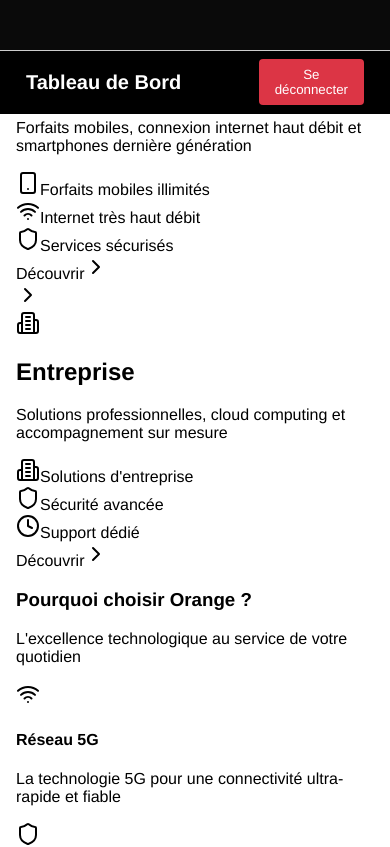
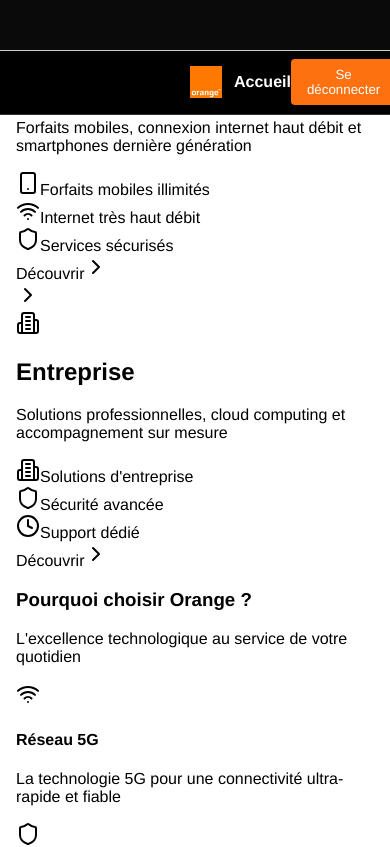
Before and after one commit to amina129/GESTION-PROMO, a React (Create React App) app in the folder frontend/: page /telecom in a window 390 px wide. Shown: the top 847 px of the page. Built offline with nearby package versions, Linux system fonts and the light colour scheme.

Commit message:
css for header

```diff
--- a/frontend/src/components/common/Header.css
+++ b/frontend/src/components/common/Header.css
@@ -1,35 +1,51 @@
 .orange-header {
     position: fixed;
-    top: 50px;  /* placé juste sous la navbar */
+    top: 50px;
     left: 0;
     right: 0;
     height: 64px;
-    background: black;
+    background-color: #000 !important;
     color: white;
     z-index: 900;
+    border-bottom: 1px solid #333;
     display: flex;
     align-items: center;
-    padding: 0 26px;
+    padding: 0 200px 0 120px !important;
+    font-family: 'Segoe UI', 'Roboto', 'Arial', sans-serif;
+    padding-top: 5px !important;
+    padding-bottom: 5px !important;
 }
+
 .header-container {
-    max-width: 1200px;
-    margin: 0 auto;
+    width: 100%;
     display: flex;
     justify-content: space-between;
     align-items: center;
-    width: 100%;
+    padding: 0;
 }
 
 .header-left {
-    flex-shrink: 0;
     display: flex;
     align-items: center;
+    margin-left: 100px !important;
+}
+
+.login-logo {
+    height: 40px !important;
+    width: auto !important;
+    max-width: 40px !important;
+    max-height: 40px !important;
+    margin-right: 16px !important;
+    object-fit: contain;
+    display: block;
 }
 
 .header-title {
-    font-size: 1.25rem;
-    font-weight: bold;
+    font-size: 20px !important;
+    font-weight: 600;
     margin: 0;
+    white-space: nowrap;
+    line-height: 1.2;
 }
 
 .header-right {
@@ -39,38 +55,76 @@
 }
 
 .system-name {
-    font-size: 0.875rem;
-    display: none; /* Masqué sur mobile */
+    font-size: 0.9rem;
+    color: #ccc;
+    display: none;
 }
 
 .user-profile {
     display: flex;
     align-items: center;
-    background-color: rgba(255, 255, 255, 0.2);
-    border-radius: 9999px;
-    padding: 4px 12px 4px 8px;
+    background-color: rgba(255, 255, 255, 0.1);
+    border-radius: 999px;
+    padding: 6px 12px;
     cursor: pointer;
     transition: background-color 0.2s;
+    white-space: nowrap;
 }
 
 .user-profile:hover {
-    background-color: rgba(255, 255, 255, 0.3);
+    background-color: rgba(255, 255, 255, 0.2);
 }
 
 .user-icon {
     height: 20px;
     width: 20px;
     margin-right: 8px;
+    flex-shrink: 0;
 }
 
 .dropdown-icon {
     height: 16px;
     width: 16px;
-    margin-left: 4px;
+    margin-left: 6px;
+    flex-shrink: 0;
 }
 
+/* Show system-name on medium+ screens */
 @media (min-width: 768px) {
     .system-name {
         display: block;
     }
 }
+.header-left {
+    margin-left: 200px !important; /* Increased from 100px */
+}
+/* Mobile responsive adjustments */
+@media (max-width: 768px) {
+    .orange-header {
+        padding: 0 40px !important;
+    }
+
+    .header-left {
+        margin-left: 150px !important; /* Increased from 100px */
+    }
+
+    .header-title {
+        font-size: 16px !important;
+    }
+
+    .header-right {
+        gap: 8px;
+    }
+
+    .user-profile {
+        padding: 4px 8px;
+        font-size: 14px;
+    }
+
+    .login-logo {
+        height: 32px !important;
+        max-width: 32px !important;
+        max-height: 32px !important;
+        margin-right: 12px !important;
+    }
+}
--- a/frontend/src/components/common/Header.jsx
+++ b/frontend/src/components/common/Header.jsx
@@ -2,6 +2,7 @@
 import './Header.css';
 import LogoutButton from './LogoutButton';
 import { useAuth } from '../auth/AuthContext';
+import React from "react";
 
 const Header = ({ activeTab }) => {
     console.log('Header rendu avec activeTab =', activeTab);
@@ -11,16 +12,19 @@
         <header className="orange-header">
             <div className="header-container">
                 <div className="header-left">
+                    <img src="/OIP.png" alt="Logo Orange" className="login-logo" />
                     <h2 className="header-title">
-                        {activeTab === 'HomePage' && 'Tableau de Bord'}
+                        {activeTab === 'HomePage' && 'Accueil'}
                         {activeTab === 'promotions' && 'Gestion des Promotions'}
                         {activeTab === 'clients' && 'Gestion des Clients'}
                         {activeTab === 'statistiques' && 'Analyses & Rapports'}
                     </h2>
                 </div>
 
+                <div className="header-right">
+                    <LogoutButton />
+                </div>
             </div>
-            <LogoutButton />
         </header>
     );
 };
--- a/frontend/src/components/common/LogoutButton.jsx
+++ b/frontend/src/components/common/LogoutButton.jsx
@@ -16,7 +16,7 @@
             className={className}
             style={{
                 padding: '8px 16px',
-                backgroundColor: '#dc3545',
+                backgroundColor: '#FD7110',
                 color: 'white',
                 border: 'none',
                 borderRadius: '4px',
```
